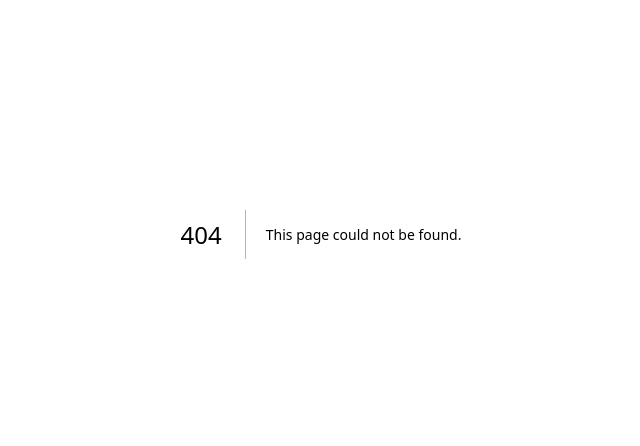
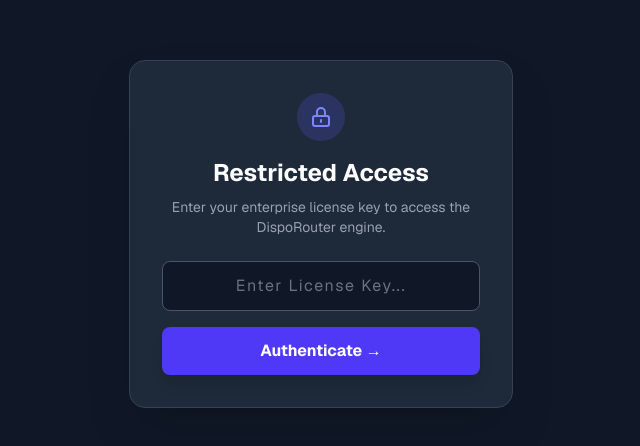
Before and after one commit to Devrancis/DispoRouter, a Next.js app: page /unlock in a window 1280 px wide. Before the commit this address had no page. Shown: the part 166-612 px from the top of the page, without its empty margins (319-959 px from the left). Built offline with nearby package versions, Linux system fonts and the light colour scheme.

Commit message:
feat: implement secure vault screen with 48-hour time-bombed access token

```diff
--- /dev/null
+++ b/src/app/unlock/page.tsx
@@ -0,0 +1,50 @@
+import { cookies } from 'next/headers'
+import { redirect } from 'next/navigation'
+
+export default function UnlockPage() {
+
+  async function verifyKey(formData: FormData) {
+    'use server'
+    const key = formData.get('accessKey')
+
+    if (key === process.env.ACCESS_KEY) {
+      // Grant a secure, 30-day access cookie
+      cookies().set('dispo_access_token', 'granted', {
+        httpOnly: true,
+        secure: process.env.NODE_ENV === 'production',
+        maxAge: 60 * 60 * 40
+      })
+      redirect('/dashboard')
+    }
+  }
+
+  return (
+    <div className="min-h-screen bg-gray-900 flex items-center justify-center p-4 font-sans">
+      <div className="w-full max-w-sm bg-gray-800 border border-gray-700 rounded-2xl shadow-2xl p-8 text-center">
+        <div className="mb-6">
+          <div className="w-12 h-12 bg-indigo-500/20 text-indigo-400 rounded-full flex items-center justify-center mx-auto mb-4">
+            <svg className="w-6 h-6" fill="none" stroke="currentColor" viewBox="0 0 24 24" xmlns="http://www.w3.org/2000/svg"><path strokeLinecap="round" strokeLinejoin="round" strokeWidth={2} d="M12 15v2m-6 4h12a2 2 0 002-2v-6a2 2 0 00-2-2H6a2 2 0 00-2 2v6a2 2 0 002 2zm10-10V7a4 4 0 00-8 0v4h8z" /></svg>
+          </div>
+          <h1 className="text-2xl font-bold text-white mb-2">Restricted Access</h1>
+          <p className="text-gray-400 text-sm">Enter your enterprise license key to access the DispoRouter engine.</p>
+        </div>
+
+        <form action={verifyKey} className="space-y-4">
+          <input
+            type="password"
+            name="accessKey"
+            required
+            placeholder="Enter License Key..."
+            className="w-full bg-gray-900 border border-gray-600 rounded-lg px-4 py-3 text-white placeholder-gray-500 focus:outline-none focus:border-indigo-500 focus:ring-1 focus:ring-indigo-500 transition-all text-center tracking-widest"
+          />
+          <button
+            type="submit"
+            className="w-full bg-indigo-600 text-white font-bold py-3 rounded-lg hover:bg-indigo-500 transition-colors shadow-lg"
+          >
+            Authenticate &rarr;
+          </button>
+        </form>
+      </div>
+    </div>
+  )
+}
```
